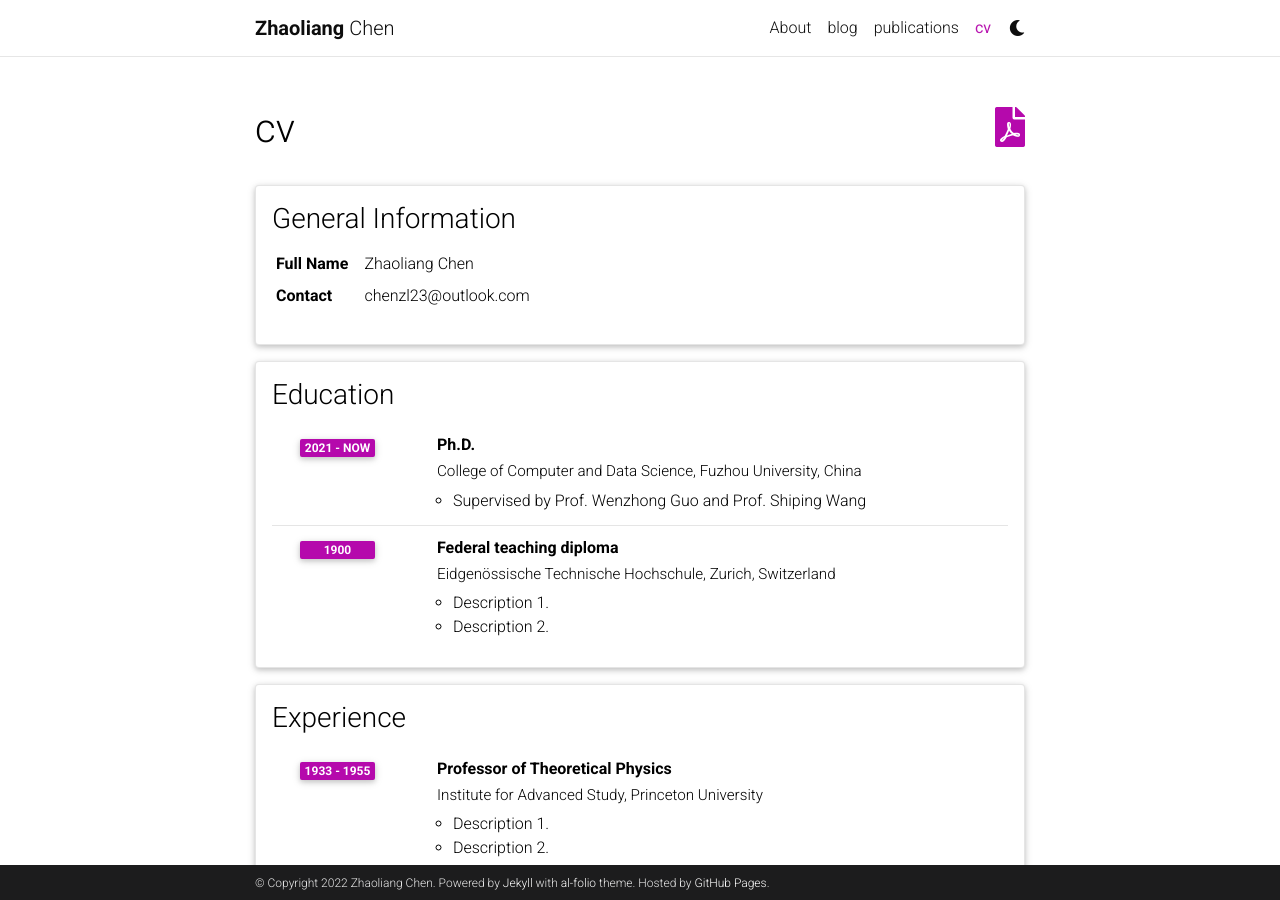
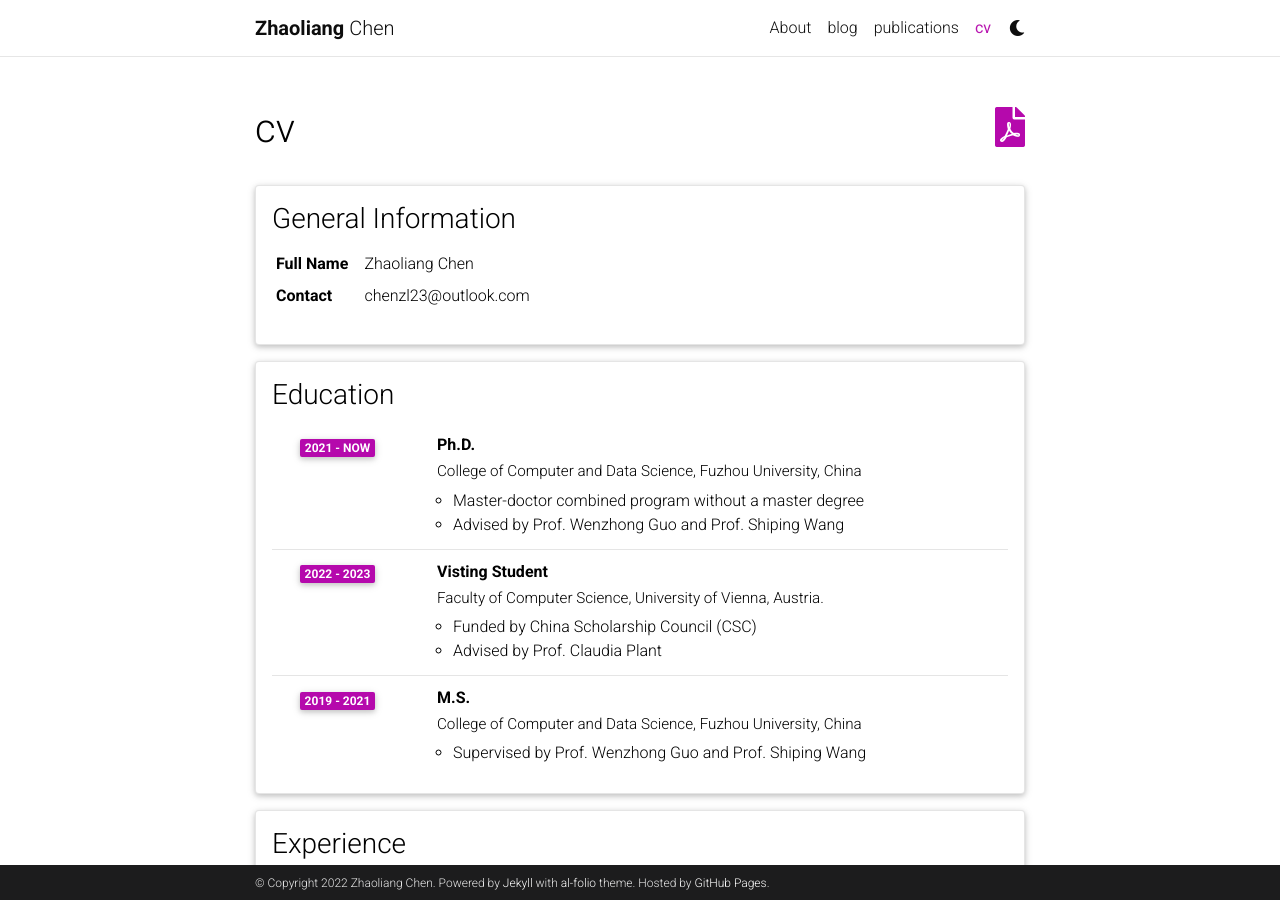
Before and after one commit to huangsuj/huangsuj.github.io, a Jekyll site: the page built from _pages/cv.md, in a window 1280 px wide and 900 px high. Built offline with Jekyll 4.4.1, drawn with Linux system fonts in a browser that asks for light colours; comment, search, counter and statistics services are not loaded; a style sheet for code colours, icons or effects is not loaded.

Commit message:
Update cv.yml

```diff
--- a/_data/cv.yml
+++ b/_data/cv.yml
@@ -13,13 +13,19 @@
       institution: College of Computer and Data Science, Fuzhou University, China
       year: 2021 - now
       description:
-        Supervised by Prof. Wenzhong Guo and Prof. Shiping Wang
-    - title: Federal teaching diploma
-      institution: Eidgenössische Technische Hochschule, Zurich, Switzerland
-      year: 1900
+        - Master-doctor combined program without a master degree
+        - Advised by Prof. Wenzhong Guo and Prof. Shiping Wang
+    - title: Visting Student
+      institution: Faculty of Computer Science, University of Vienna, Austria.
+      year: 2022 - 2023
       description:
-        - Description 1.
-        - Description 2.
+        - Funded by China Scholarship Council (CSC)
+        - Advised by Prof. Claudia Plant
+    - title: M.S.
+      institution: College of Computer and Data Science, Fuzhou University, China
+      year: 2019 - 2021
+      description:
+        - Supervised by Prof. Wenzhong Guo and Prof. Shiping Wang
 
 - title: Experience
   type: time_table
```
